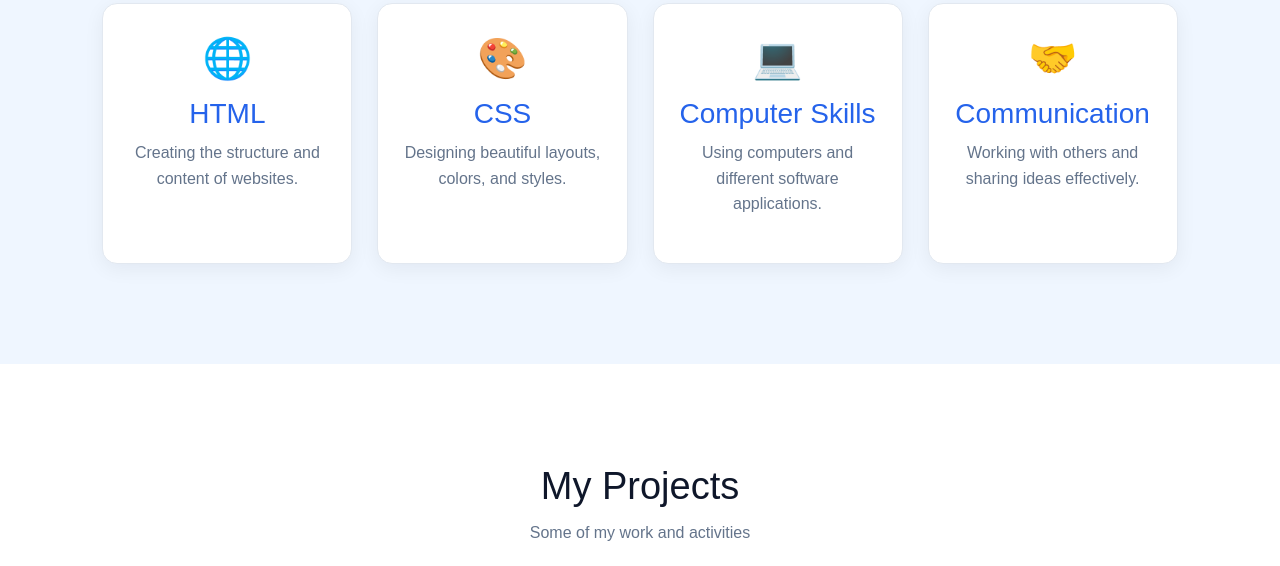
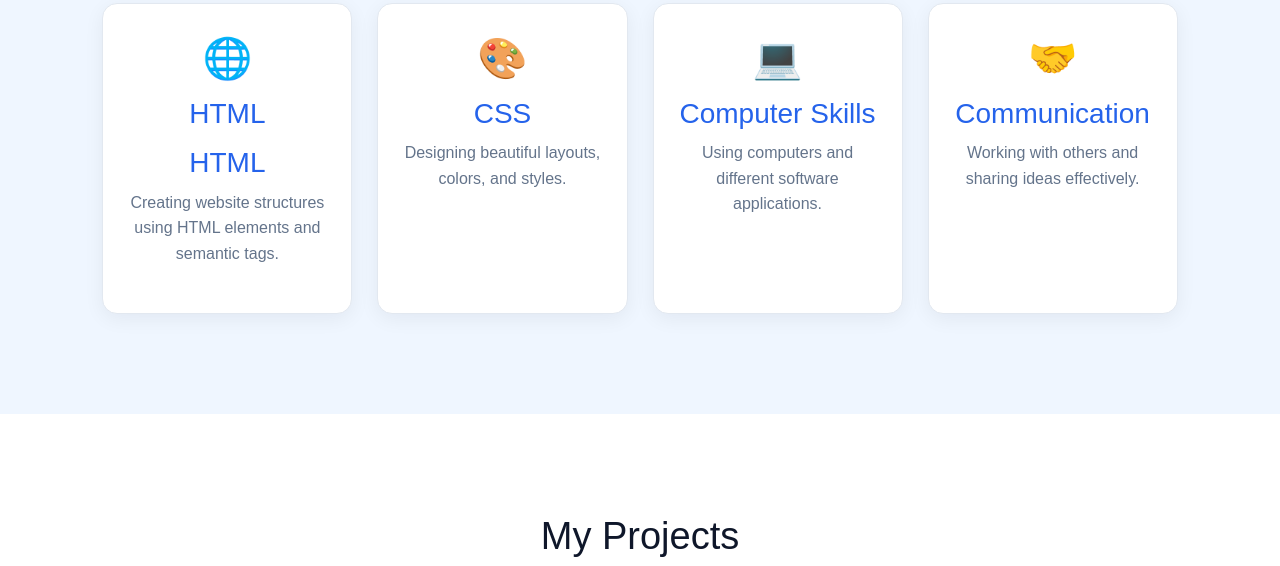
Before and after one commit to jailbadol487/BADOL-PROJECT-1, a plain HTML site: page index.html in a window 1280 px wide. Shown: the part 1778-2344 px from the top of the page. Drawn offline with nearby package versions, Linux system fonts and the light colour scheme.

Commit message:
Update skills section

```diff
--- a/index.html
+++ b/index.html
@@ -126,8 +126,11 @@ modern websites.
                 <h2>🌐</h2>
                 <h3>HTML</h3>
                 <p>
-                    Creating the structure and content
-                    of websites.
+                    <h3>HTML</h3>
+<p>
+    Creating website structures using HTML
+    elements and semantic tags.
+</p>
                 </p>
             </div>
 
```
